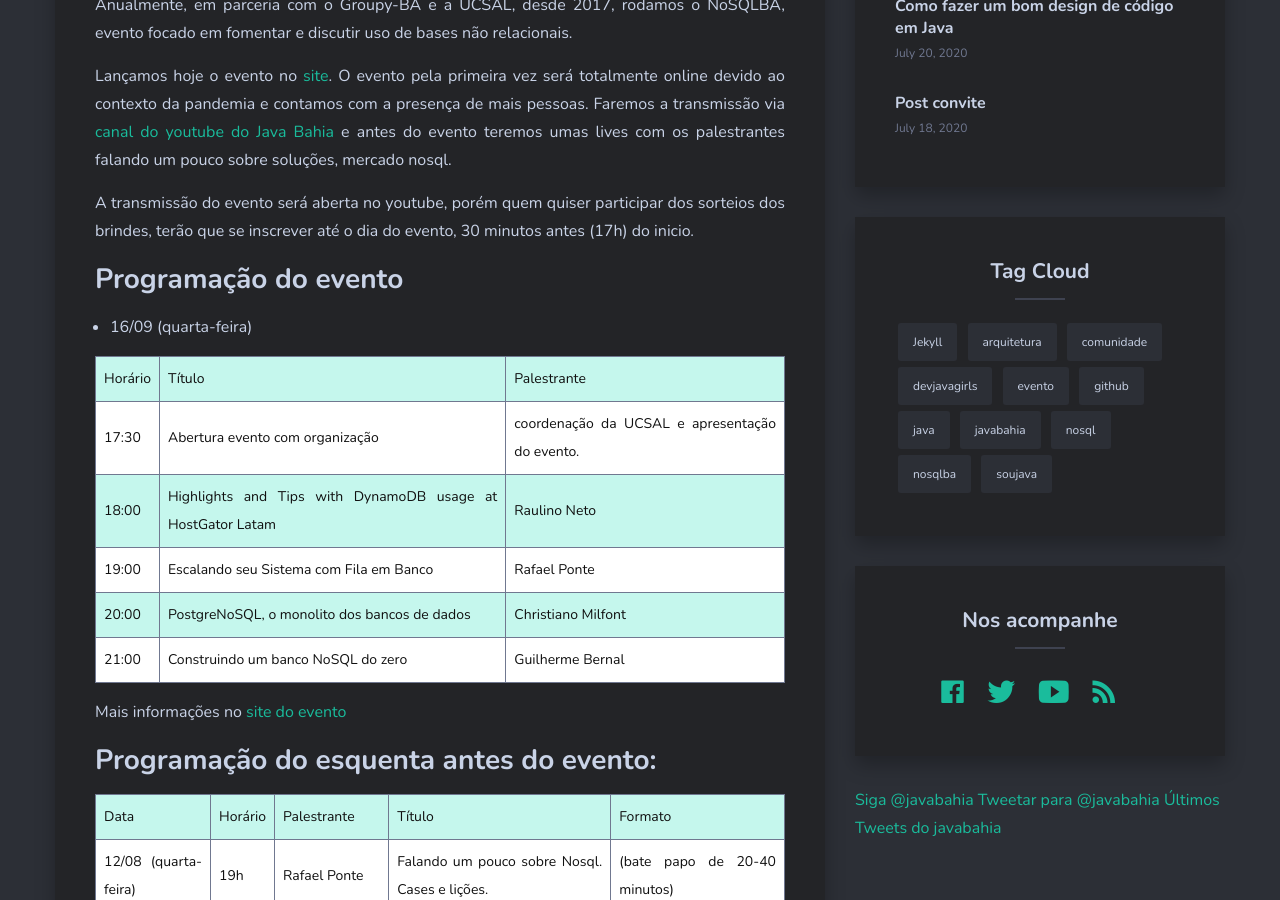
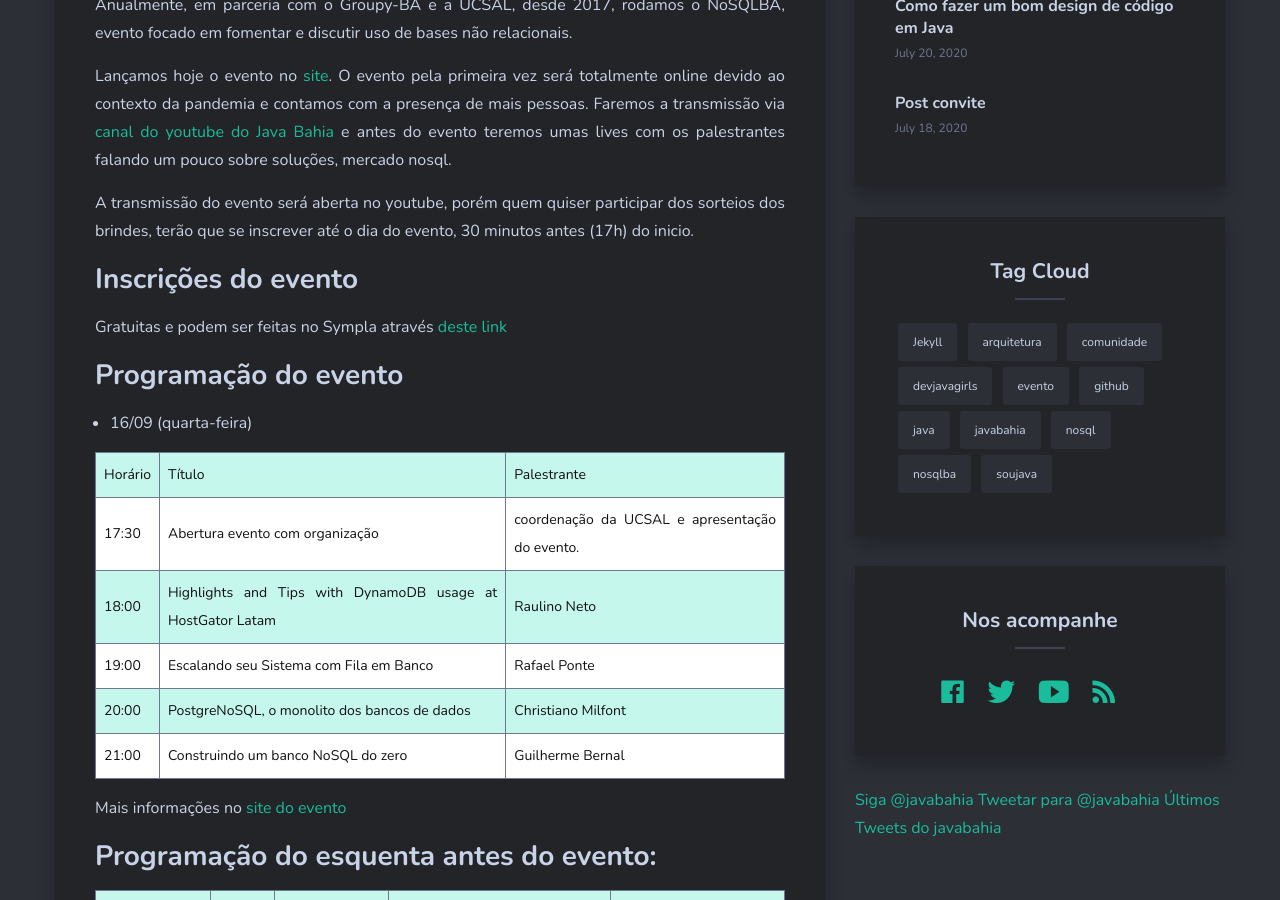
Before and after one commit to javabahia/javabahia.github.io, a Jekyll site: the page built from _posts/2020-07-25-nosqlba-2020.md, in a window 1280 px wide and 900 px high, scrolled down 1010 px. Built offline with Jekyll 4.4.1, drawn with Linux system fonts in a browser that asks for light colours; nearby versions of some CDN libraries; comment, search, counter and statistics services are not loaded.

Commit message:
atualizacao nosqlba 2020

```diff
--- a/_posts/2020-07-25-nosqlba-2020.md
+++ b/_posts/2020-07-25-nosqlba-2020.md
@@ -14,6 +14,10 @@
 Lançamos hoje o evento no [site](http://www.nosqlba.com/2020/index.html){:target="\_blank"}. O evento pela primeira vez será totalmente online devido ao contexto da pandemia e contamos com a presença de mais pessoas. Faremos a transmissão via [canal do youtube do Java Bahia](https://www.youtube.com/channel/UCgxsVLafg65Z7TBWX0t5CqA){:target="\_blank"} e antes do evento teremos umas lives com os palestrantes falando um pouco sobre soluções, mercado nosql.
 
 A transmissão do evento será aberta no youtube, porém quem quiser participar dos sorteios dos brindes, terão que se inscrever até o dia do evento, 30 minutos antes (17h) do inicio.
+
+## Inscrições do evento
+
+Gratuitas e podem ser feitas no Sympla através [deste link](https://www.sympla.com.br/nosqlba-2020__921068){:target="\_blank"}
 
 ## Programação do evento
 
```
